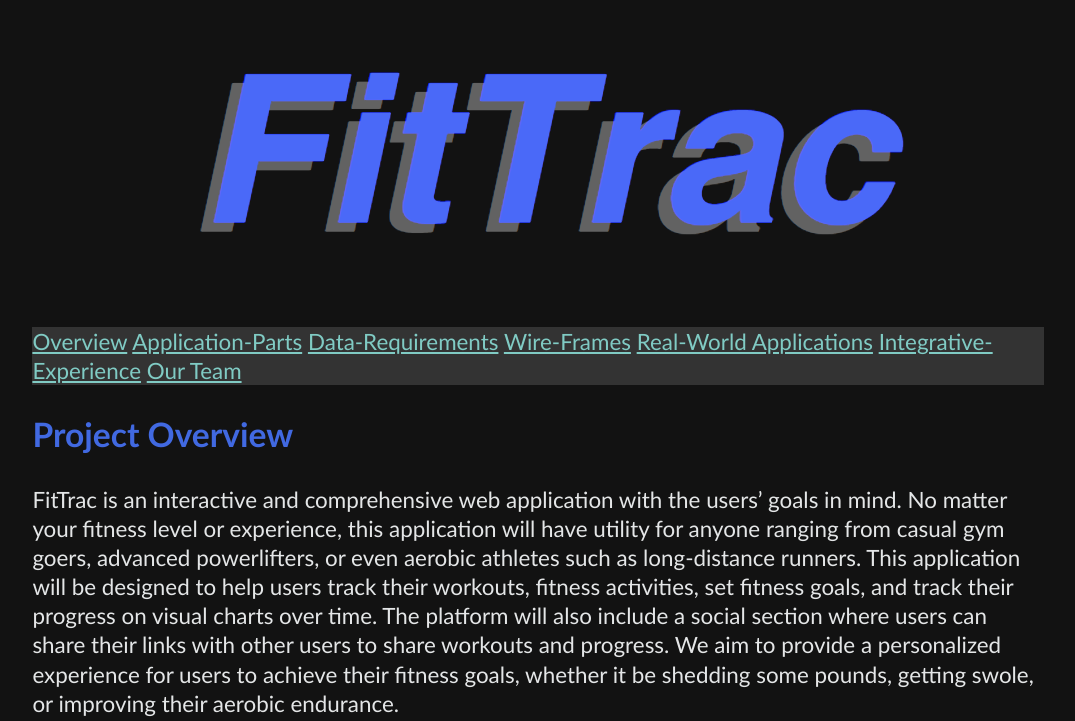
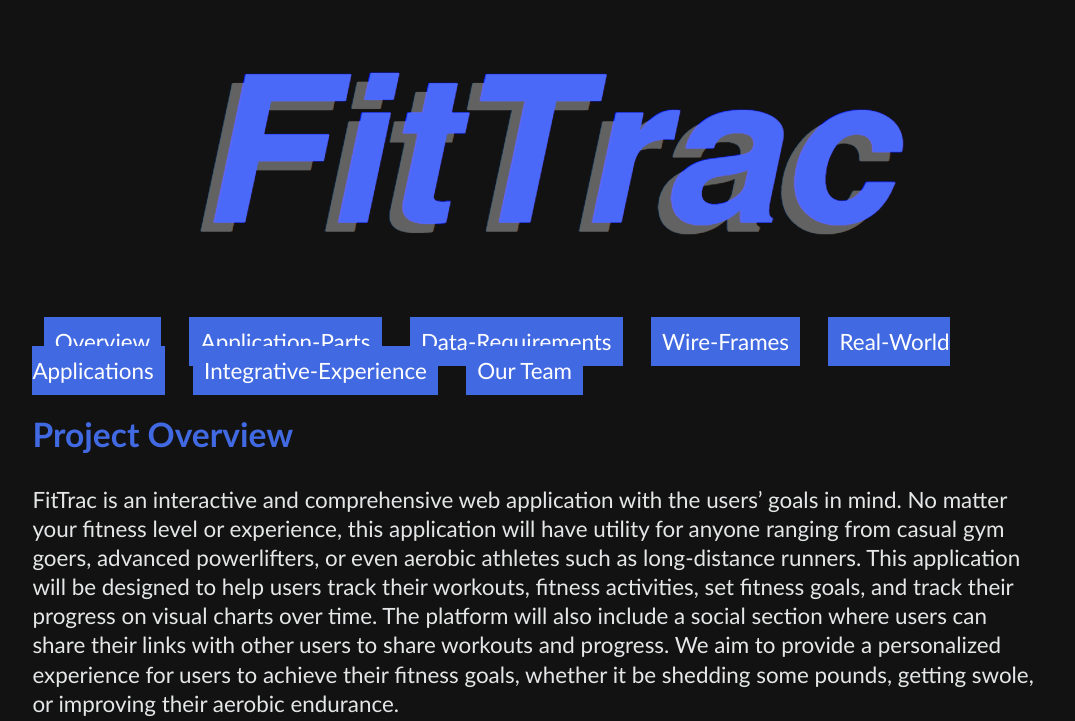
Before and after one commit to squeakyu/326, a website: page src/docs/milestone-01/index.html in a window 1280 px wide. Shown: the part 109-830 px from the top of the page, without its empty margins (102-1177 px from the left). Drawn offline with Linux system fonts and the light colour scheme.

Commit message:
Update styles.css

```diff
--- a/src/docs/milestone-01/styles.css
+++ b/src/docs/milestone-01/styles.css
@@ -47,11 +47,11 @@ a {
 }
 
 nav {
-  background: #333333;
+  background: #121212;
 }
 
 footer {
-  background-color: #333333;
+  background-color: #121212;
 }
 
 @media screen and (max-width: 768px) {
@@ -67,3 +67,18 @@ footer {
       font-size: 20px;
   }
 }
+
+.btn {
+  color: white;
+  background-color: #4169E1;
+  margin: 0.5em;
+  height: 2em;
+  width: 2em;
+  padding: 0.5em;
+  border: 0.5 solid black;
+  text-decoration: none;
+}
+
+a:hover {
+  background-color: #b927fd;
+}
```
